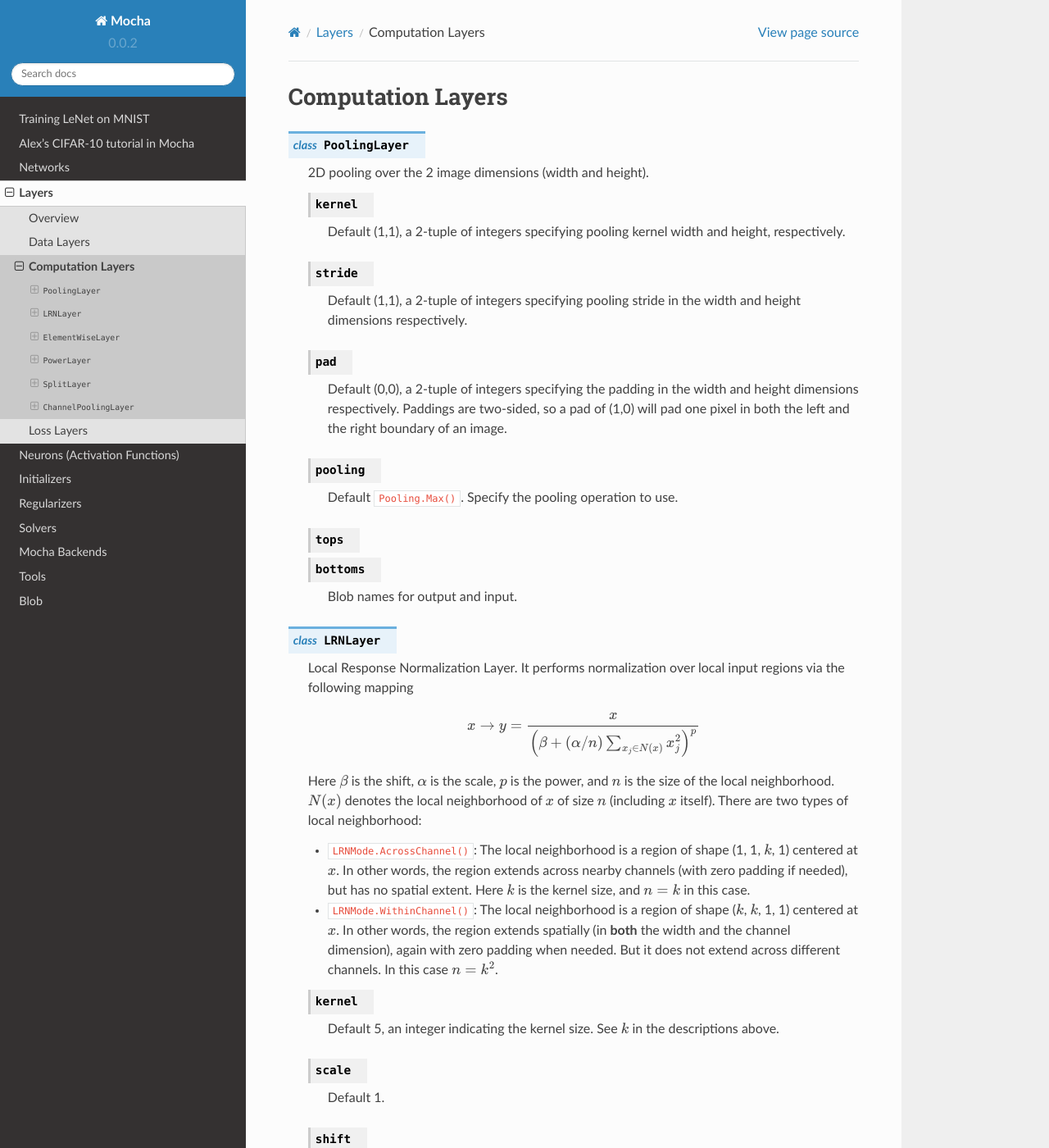
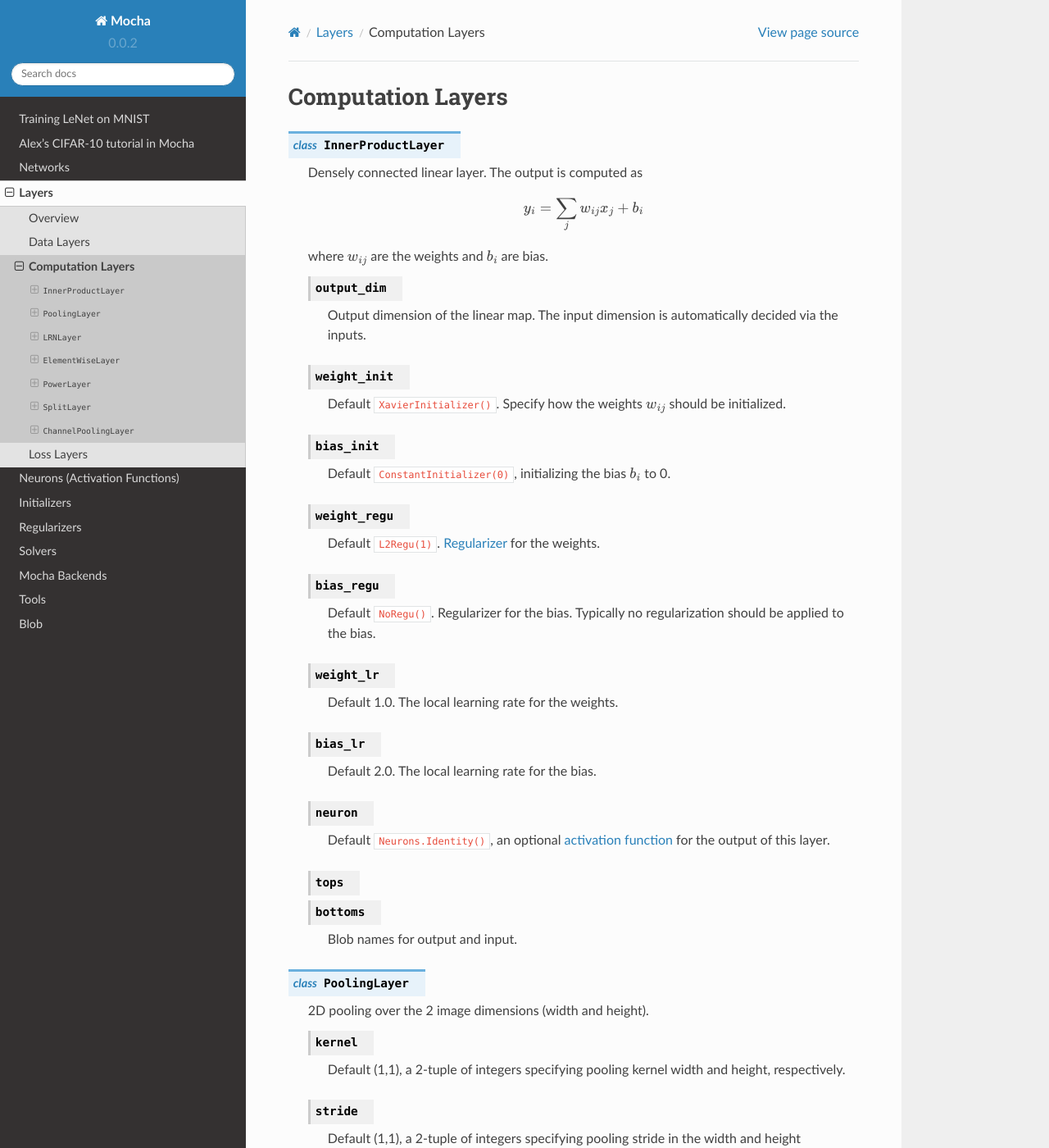
Before and after one commit to pluskid/Mocha.jl, a Sphinx documentation site: the page built from docs/user-guide/layers/computation-layer.rst, in a window 1280 px wide and 1400 px high. Shown: the whole window at 82% size. Built offline with Sphinx 7.4.7 and the Read the Docs theme 2.0.0, drawn with Linux system fonts in a browser that asks for light colours.

Commit message:
document for inner product layer.

```diff
--- a/docs/user-guide/layers/computation-layer.rst
+++ b/docs/user-guide/layers/computation-layer.rst
@@ -1,5 +1,58 @@
 Computation Layers
 ~~~~~~~~~~~~~~~~~~
+
+.. class:: InnerProductLayer
+
+   Densely connected linear layer. The output is computed as
+
+   .. math::
+
+      y_i = \sum_j w_{ij}x_j + b_i
+
+   where :math:`w_{ij}` are the weights and :math:`b_i` are bias.
+
+   .. attribute:: output_dim
+
+      Output dimension of the linear map. The input dimension is automatically
+      decided via the inputs.
+
+   .. attribute:: weight_init
+
+      Default ``XavierInitializer()``. Specify how the weights :math:`w_{ij}` should
+      be initialized.
+
+   .. attribute:: bias_init
+
+      Default ``ConstantInitializer(0)``, initializing the bias :math:`b_i`
+      to 0.
+
+   .. attribute:: weight_regu
+
+      Default ``L2Regu(1)``. :doc:`Regularizer </user-guide/regularizer>` for the weights.
+
+   .. attribute:: bias_regu
+
+      Default ``NoRegu()``. Regularizer for the bias. Typically no
+      regularization should be applied to the bias.
+
+   .. attribute:: weight_lr
+
+      Default 1.0. The local learning rate for the weights.
+
+   .. attribute:: bias_lr
+
+      Default 2.0. The local learning rate for the bias.
+
+   .. attribute:: neuron
+
+      Default ``Neurons.Identity()``, an optional :doc:`activation function
+      </user-guide/neuron>` for the output of this layer.
+
+   .. attribute::
+      tops
+      bottoms
+
+      Blob names for output and input.
 
 .. class:: PoolingLayer
 
```
